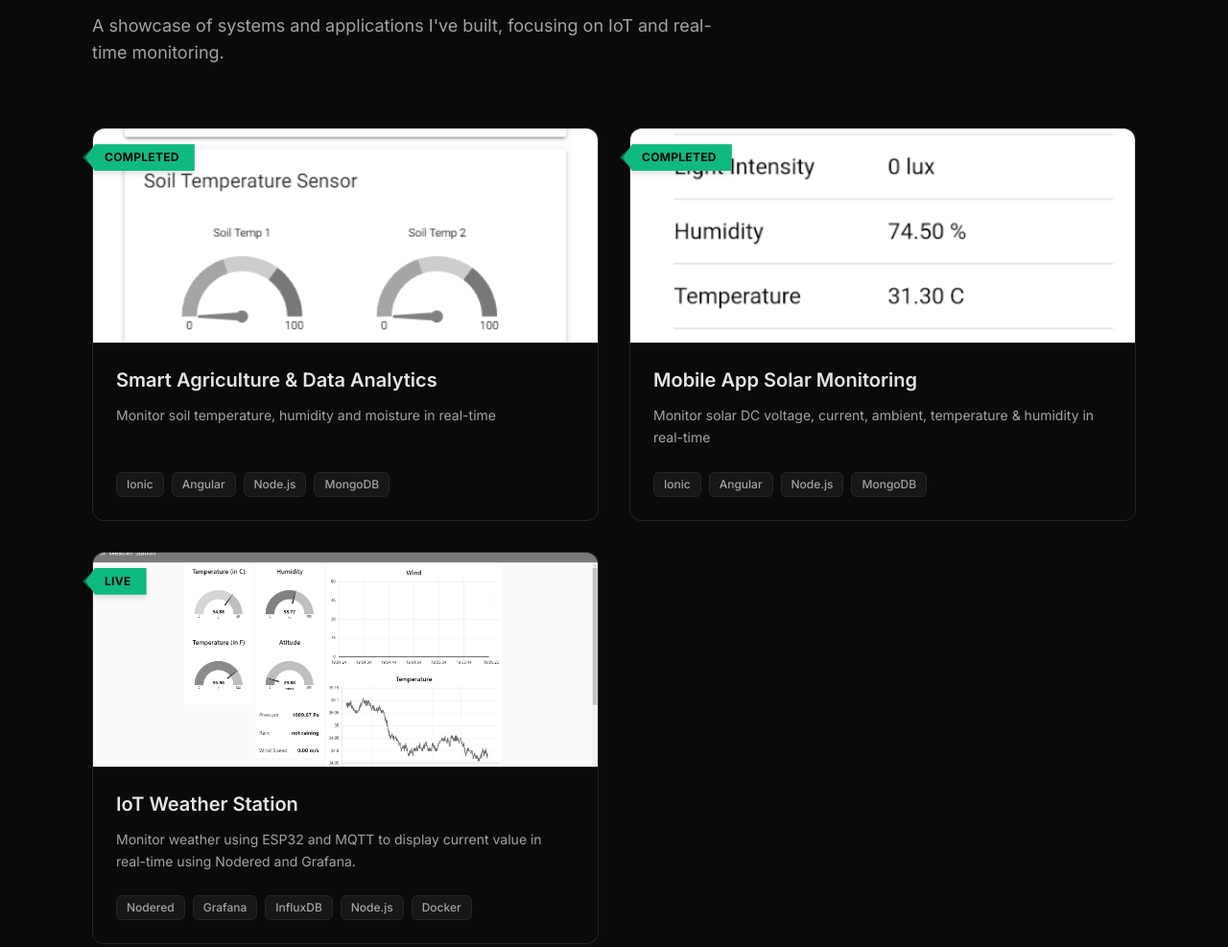
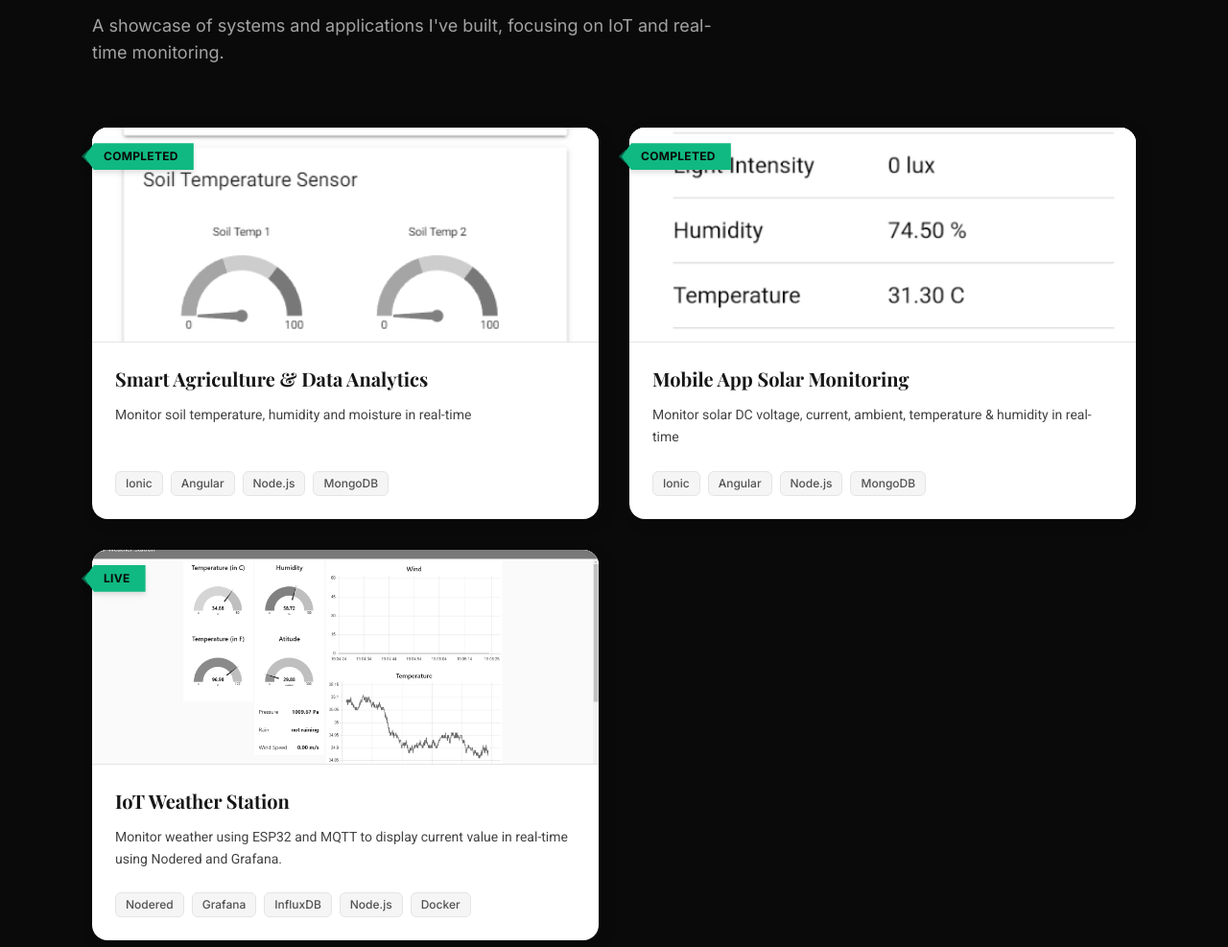
Before and after one commit to myruldeen/portfolio-website, an Astro site: page / in a window 1280 px wide. Shown: the part 2262-3249 px from the top of the page at 96% size. Built offline with nearby package versions, Linux system fonts and the light colour scheme; Astro itself is replaced by a stand-in of ours.

Commit message:
Restyle project cards to a white card with Playfair Display + Roboto
Ports the provided card snippet's look onto the project cards: white
background, 1rem radius, and the same 4px/4px drop-shadow, with
Playfair Display serif titles and Roboto body copy (both wired up as
font-serif/font-body in tailwind.config.js and loaded in Layout.astro).
Tech tags and the image placeholder background were switched to light
neutrals to stay readable against the white card. The section itself
stays on the dark neutral-950 background, so the cards read as bright
callouts rather than the whole page flipping to a light theme.

```diff
--- a/src/components/ProjectsSection.astro
+++ b/src/components/ProjectsSection.astro
@@ -9,10 +9,10 @@ const projects = [
     liveLink: '#',
     githubLink: 'https://github.com/myruldeen/smart-agriculture',
     technologies: [
-      { name: 'Ionic', class: 'bg-neutral-900 text-neutral-400 border border-neutral-800' },
-      { name: 'Angular', class: 'bg-neutral-900 text-neutral-400 border border-neutral-800' },
-      { name: 'Node.js', class: 'bg-neutral-900 text-neutral-400 border border-neutral-800' },
-      { name: 'MongoDB', class: 'bg-neutral-900 text-neutral-400 border border-neutral-800' }
+      { name: 'Ionic', class: 'bg-neutral-100 text-neutral-600 border border-neutral-200' },
+      { name: 'Angular', class: 'bg-neutral-100 text-neutral-600 border border-neutral-200' },
+      { name: 'Node.js', class: 'bg-neutral-100 text-neutral-600 border border-neutral-200' },
+      { name: 'MongoDB', class: 'bg-neutral-100 text-neutral-600 border border-neutral-200' }
     ]
   },
   {
@@ -23,10 +23,10 @@ const projects = [
     liveLink: '#',
     githubLink: 'https://github.com/myruldeen/solar-monitoring',
     technologies: [
-      { name: 'Ionic', class: 'bg-neutral-900 text-neutral-400 border border-neutral-800' },
-      { name: 'Angular', class: 'bg-neutral-900 text-neutral-400 border border-neutral-800' },
-      { name: 'Node.js', class: 'bg-neutral-900 text-neutral-400 border border-neutral-800' },
-      { name: 'MongoDB', class: 'bg-neutral-900 text-neutral-400 border border-neutral-800' }
+      { name: 'Ionic', class: 'bg-neutral-100 text-neutral-600 border border-neutral-200' },
+      { name: 'Angular', class: 'bg-neutral-100 text-neutral-600 border border-neutral-200' },
+      { name: 'Node.js', class: 'bg-neutral-100 text-neutral-600 border border-neutral-200' },
+      { name: 'MongoDB', class: 'bg-neutral-100 text-neutral-600 border border-neutral-200' }
     ]
   },
   {
@@ -37,11 +37,11 @@ const projects = [
     liveLink: 'https://nodered.denoodev.com/ui',
     githubLink: 'https://github.com/myruldeen/soilmas-noderedflow',
     technologies: [
-      { name: 'Nodered', class: 'bg-neutral-900 text-neutral-400 border border-neutral-800' },
-      { name: 'Grafana', class: 'bg-neutral-900 text-neutral-400 border border-neutral-800' },
-      { name: 'InfluxDB', class: 'bg-neutral-900 text-neutral-400 border border-neutral-800' },
-      { name: 'Node.js', class: 'bg-neutral-900 text-neutral-400 border border-neutral-800' },
-      { name: 'Docker', class: 'bg-neutral-900 text-neutral-400 border border-neutral-800' }
+      { name: 'Nodered', class: 'bg-neutral-100 text-neutral-600 border border-neutral-200' },
+      { name: 'Grafana', class: 'bg-neutral-100 text-neutral-600 border border-neutral-200' },
+      { name: 'InfluxDB', class: 'bg-neutral-100 text-neutral-600 border border-neutral-200' },
+      { name: 'Node.js', class: 'bg-neutral-100 text-neutral-600 border border-neutral-200' },
+      { name: 'Docker', class: 'bg-neutral-100 text-neutral-600 border border-neutral-200' }
     ]
   }
 ];
@@ -60,7 +60,7 @@ const projects = [
     <!-- Projects Grid -->
     <div class="grid grid-cols-1 md:grid-cols-2 gap-8">
       {projects.map((project) => (
-        <div class="group relative flex flex-col bg-neutral-950 rounded-xl border border-neutral-800 hover:border-neutral-700 transition duration-300">
+        <div class="group relative flex flex-col bg-white rounded-2xl shadow-[4px_4px_15px_rgba(0,0,0,0.15)] hover:shadow-[6px_6px_20px_rgba(0,0,0,0.2)] transition duration-300">
 
           <!-- Status Ribbon -->
           <div class="absolute top-4 -left-2 z-20 drop-shadow-md">
@@ -71,7 +71,7 @@ const projects = [
           </div>
 
           <!-- Project Image -->
-          <div class="relative h-56 rounded-t-xl overflow-hidden bg-neutral-900 border-b border-neutral-800">
+          <div class="relative h-56 rounded-t-2xl overflow-hidden bg-neutral-100 border-b border-neutral-200">
             <img
               src={project.image}
               alt={project.title}
@@ -98,10 +98,10 @@ const projects = [
 
           <!-- Project Info -->
           <div class="p-6 flex-grow flex flex-col">
-            <h3 class="text-xl font-semibold text-neutral-200 mb-3">
+            <h3 class="text-xl font-bold font-serif text-neutral-900 mb-3">
               {project.title}
             </h3>
-            <p class="text-sm text-neutral-400 mb-6 flex-grow leading-relaxed">
+            <p class="text-sm font-body text-[#434343] mb-6 flex-grow leading-relaxed">
               {project.description}
             </p>
             <!-- Technologies Used -->
--- a/src/layouts/Layout.astro
+++ b/src/layouts/Layout.astro
@@ -20,7 +20,7 @@ const { title } = Astro.props;
     <!-- Fonts -->
     <link rel="preconnect" href="https://fonts.googleapis.com">
     <link rel="preconnect" href="https://fonts.gstatic.com" crossorigin>
-    <link href="https://fonts.googleapis.com/css2?family=Inter:wght@300;400;500;600;700&family=Outfit:wght@400;500;600;700&display=swap" rel="stylesheet">
+    <link href="https://fonts.googleapis.com/css2?family=Inter:wght@300;400;500;600;700&family=Outfit:wght@400;500;600;700&family=Playfair+Display:wght@700&family=Roboto:wght@400;500&display=swap" rel="stylesheet">
 
     <!-- PWA Meta Tags -->
     <meta name="theme-color" content="#050505">
--- a/tailwind.config.js
+++ b/tailwind.config.js
@@ -9,6 +9,8 @@ export default {
       fontFamily: {
         sans: ['Inter', 'sans-serif'],
         display: ['Outfit', 'sans-serif'],
+        serif: ['"Playfair Display"', 'serif'],
+        body: ['Roboto', 'sans-serif'],
       },
     },
   },
```
